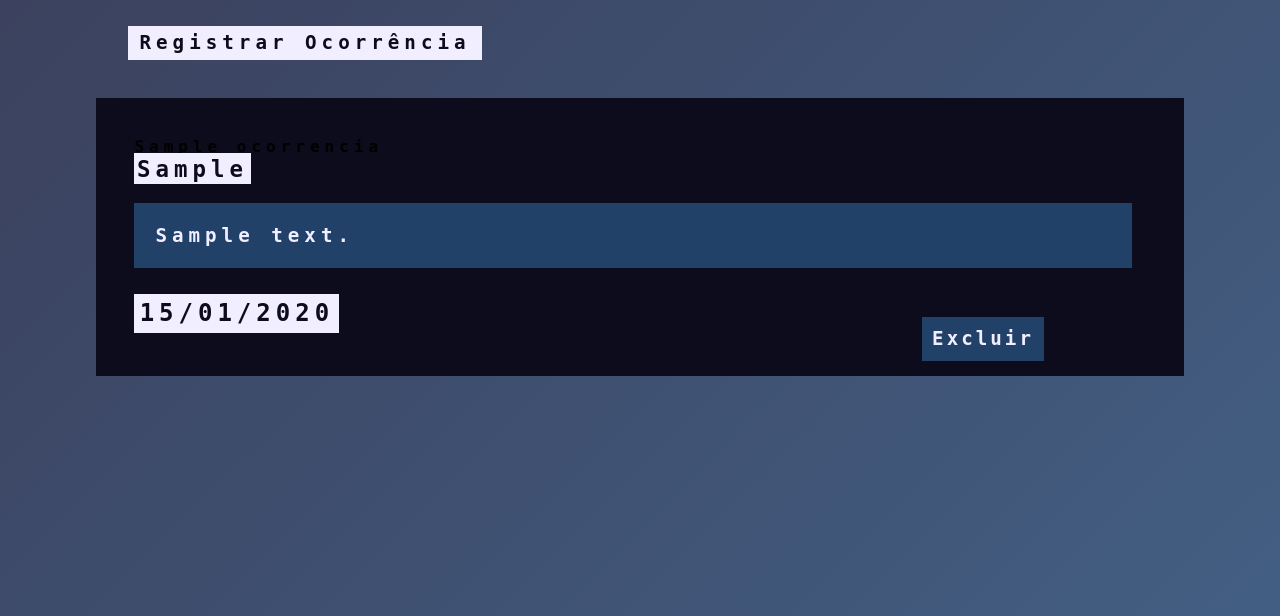
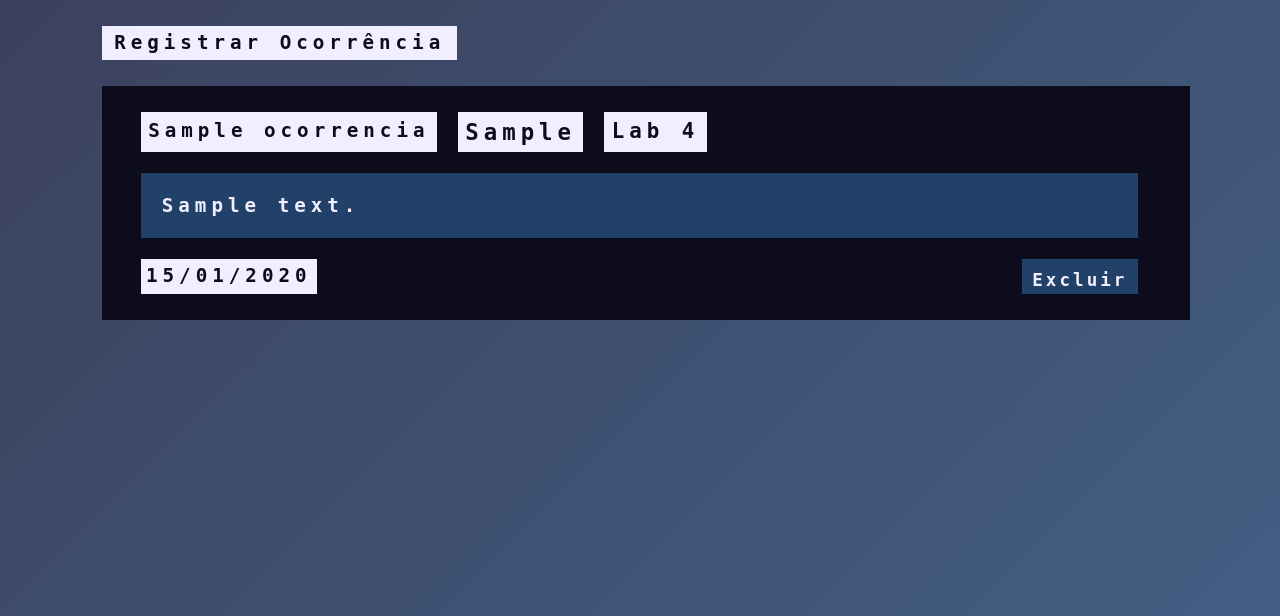
Before and after one commit to TCC2023insv/TCC2023-Site, a PHP site: page /usuarios/professor/ocorrencias.php in a window 1280 px wide. Shown: the part 80-696 px from the top of the page. Run offline with PHP 8.4, Linux system fonts and the light colour scheme; the visitor is signed in with stand-in values (Sample User, id 1); tables that the repository leaves empty hold one stand-in row (values such as "Sample post").

Commit message:
Arrumando pagina de visualizar ocorrencia

```diff
--- a/css/ocorrencias.css
+++ b/css/ocorrencias.css
@@ -26,12 +26,18 @@ body{
     width: 85%;
     border: none;
     position: absolute;
-    margin: 3% 0 0 7.5%;
+    margin: 2% 0 0 8%;
     height: auto;
-    padding: 3% 0 2% 3%;
+    padding: 2% 0 2% 3%;
     display: flex;
     flex-direction: column;
 }
+
+.bloco{
+    display: flex;
+    flex-direction: row;
+}
+
 .lbl-input{
     display: flex;
 }
@@ -71,7 +77,7 @@ body{
     color: var(--texto-2);
     font-size: 150%;
     padding: 1%;
-    width: 14%;
+    width: auto;
     height: 35px;
     border: none;
     font-weight: bold;
@@ -84,9 +90,10 @@ body{
     opacity: 0.6;
     background-color: transparent;
     text-align: center;
-    width: 18%;
+    width: 20%;
     height: 10%;
     display: flex;
+    display: inline-block;
     font-size: 125%;
     padding: 0.5% 0 0.5% 0;
     margin-left: 1%;
@@ -106,12 +113,13 @@ body{
     opacity: 0.6;
     background-color: transparent;
     text-align: center;
-    width: 18%;
+    width: 20%;
     height: 10%;
     display: flex;
+    display: inline-block;
     font-size: 125%;
     padding: 0.5% 0 0.5% 0;
-    margin-left: 1%;
+    margin: 0 5% 0 1%;
     letter-spacing: 5px;
     font-weight: 20;
     cursor: pointer;
@@ -127,7 +135,7 @@ body{
 }
 
 .txt-titulo{
-    width: 97%;
+    width: 95%;
     background-color: var(--fundo-txt);
     font-size: 115%;
     font-family: 'Roboto Mono', monospace;
@@ -144,7 +152,7 @@ body{
     color: var(--texto);
     margin-top: 2%;
     display: flex;
-    width: 97%;
+    width: 95%;
     height: 120px;
     padding: 0.5% 0 0 1%;
     font-size: 150%;
@@ -171,7 +179,7 @@ textarea::placeholder{
 
 .Botoes{
     display: inline;
-    margin: 2% 0 0 76.5%;
+    margin: 2% 0 0 75%;
 }
 
 .Btn:hover{
@@ -198,35 +206,39 @@ a.Btn-Ocorrencia{
 
 .registrar-ocorrencia{
     display: flex;
-    margin: 2% 0 0 10%
+    margin: 2% 0 0 8%
 }
 
 a.Btn-Excluir {
     background-color: var(--botao-2);
     color: var(--texto);
     height: 35px;
-    width: 20%;
-    margin-left: 75%;
+    width: auto;
+    margin: 0 5% 0 0;
     border: none;
     letter-spacing: 3px;
-    font-size: 120%;
+    font-size: 110%;
     padding:1% 1% 1% 1%;
     cursor: pointer;
     text-align: center;
 }
 
+.Btn-Excluir:hover{
+    background-color: var(--botao);
+    transform: scale(1.05);
+    transition: .5s;
+}
 
+/*Exclusivo direção*/
 
-/*Exclusivo visualização*/
 .txtOcorrencia-2{
     background-color: var(--fundo-txt-2);
     color: var(--texto);
     font-size: 120%;
     padding: 2%;
-    margin-top: 2%;
     width: 95%;
     height: auto;
-    margin-bottom: 3%;
+    margin: 2% 0 2% 0;
 }
 
 #profResp{
@@ -234,17 +246,45 @@ a.Btn-Excluir {
     color: var(--cor-txt);
     font-size: 140%;
     text-align: center;
-    width: 40%;
+    width: auto;
     height: auto;
     padding: 0.7%;
+    margin: 0 0 0 2%;
 }
 
 .data-2{
     background-color: var(--fundo-txt);
     color: var(--texto-2);
-    font-size: 150%;
+    font-size: 120%;
     padding: 0.5%;
     width: auto;
     height: auto;
     border: none;
 }
+
+.Titulo{
+    background-color: var(--fundo-txt);
+    color: var(--cor-txt);
+    font-size: 120%;
+    text-align: center;
+    width: auto;
+    height: auto;
+    padding: 0.7%;
+    /* opacity: 0.8; */
+}
+
+#Laboratorio{
+    background-color: var(--fundo-txt);
+    color: var(--cor-txt);
+    font-size: 130%;
+    text-align: center;
+    width: auto;
+    height: auto;
+    padding: 0.7%;
+    margin: 0 0 0 2%;
+}
+
+.data-botao{
+    display: flex;
+    justify-content: space-between;
+}
--- a/monitoramento_reparos.sql
+++ b/monitoramento_reparos.sql
@@ -21,7 +21,7 @@ SET time_zone = "+00:00";
 -- Banco de dados: `monitoramento_reparos`
 --
 
-CREATE DATABASE `monitoramento_reparos`
+CREATE DATABASE `monitoramento_reparos`;
 
 -- --------------------------------------------------------
 
--- a/usuarios/professor/ocorrencias.php
+++ b/usuarios/professor/ocorrencias.php
@@ -50,13 +50,14 @@
     <?php
         while ($ocorrencia = $sql_query->fetch_assoc())
         {
-
+            echo "<div class='bloco'>";
             echo "<div class='caixa'>";
                 echo "<div class='lbl-input'>";
-                    echo "<div class='info-ocorrencia'>";
+                    // echo "<div class='info-ocorrencia'>";
                         echo "<label class='Titulo'>" . $ocorrencia['Titulo'] . "</label> ";
                         echo "<label id='profResp'>" . $ocorrencia['Responsavel'] . "</label>";
-                    echo "</div>";
+                        echo "<label id='Laboratorio'>Lab 4</label>";
+                    // echo "</div>";
 
                 echo "</div>";
                 echo "<label class='txtOcorrencia-2'>" . $ocorrencia['Descricao'] . "</label>";
@@ -64,6 +65,7 @@
                         echo "<label class='data-2'>" . date('d/m/Y', strtotime($ocorrencia['Data'])) . "</label>   ";
                         echo "<a href='#' class='Btn-Excluir' onclick='Excluir(this)' id-ocorrencia='" . $ocorrencia['ID'] . "' style='cursor: pointer;'>Excluir</a>";
                     echo "</div>";
+            echo "</div>";
             echo "</div>";
 
         }
```
Also changed, not shown: css/p_inicial.css (+0 -7 lines), usuarios/diretoria/ocorrencias.php (+12 -11 lines).
